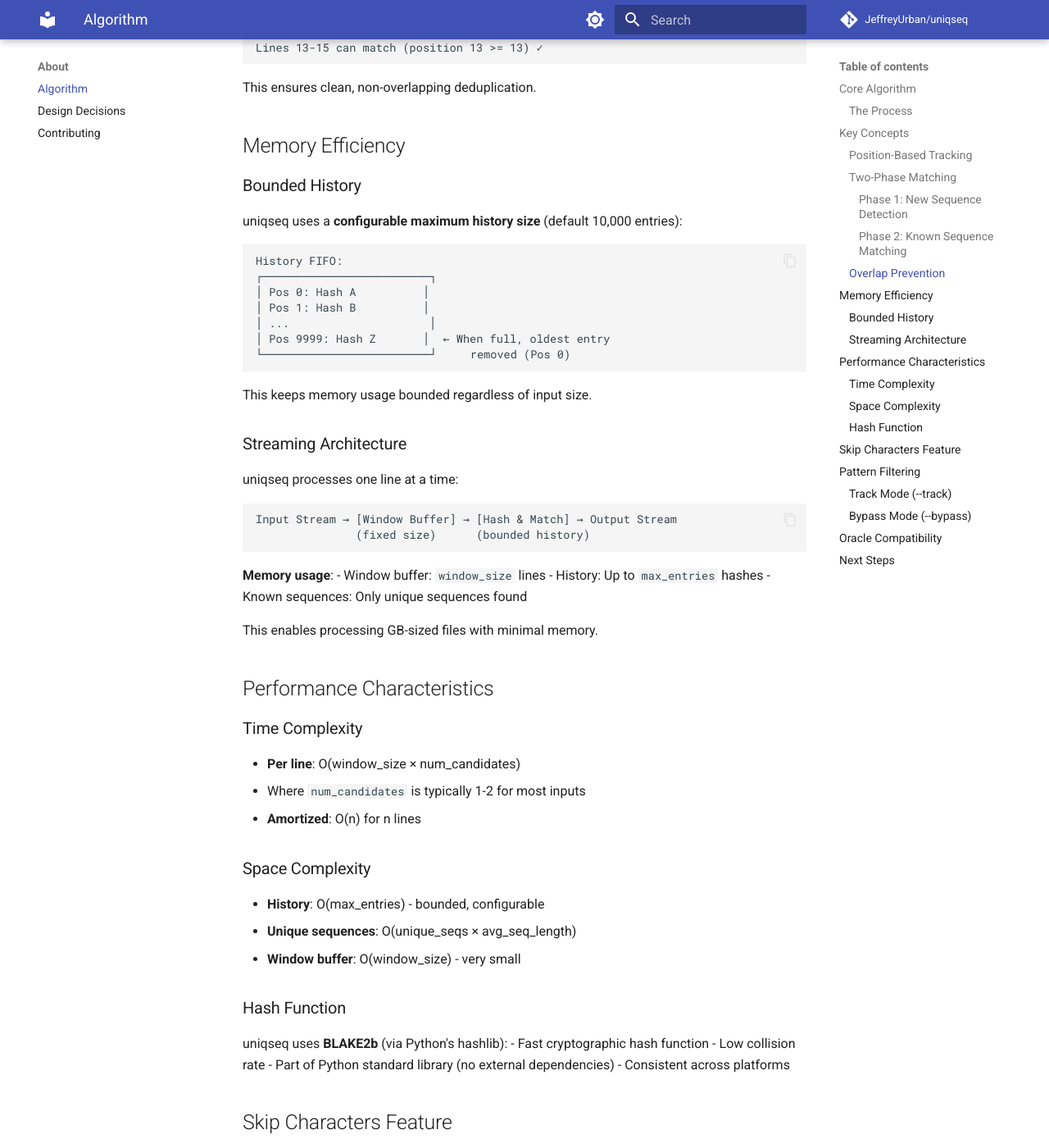
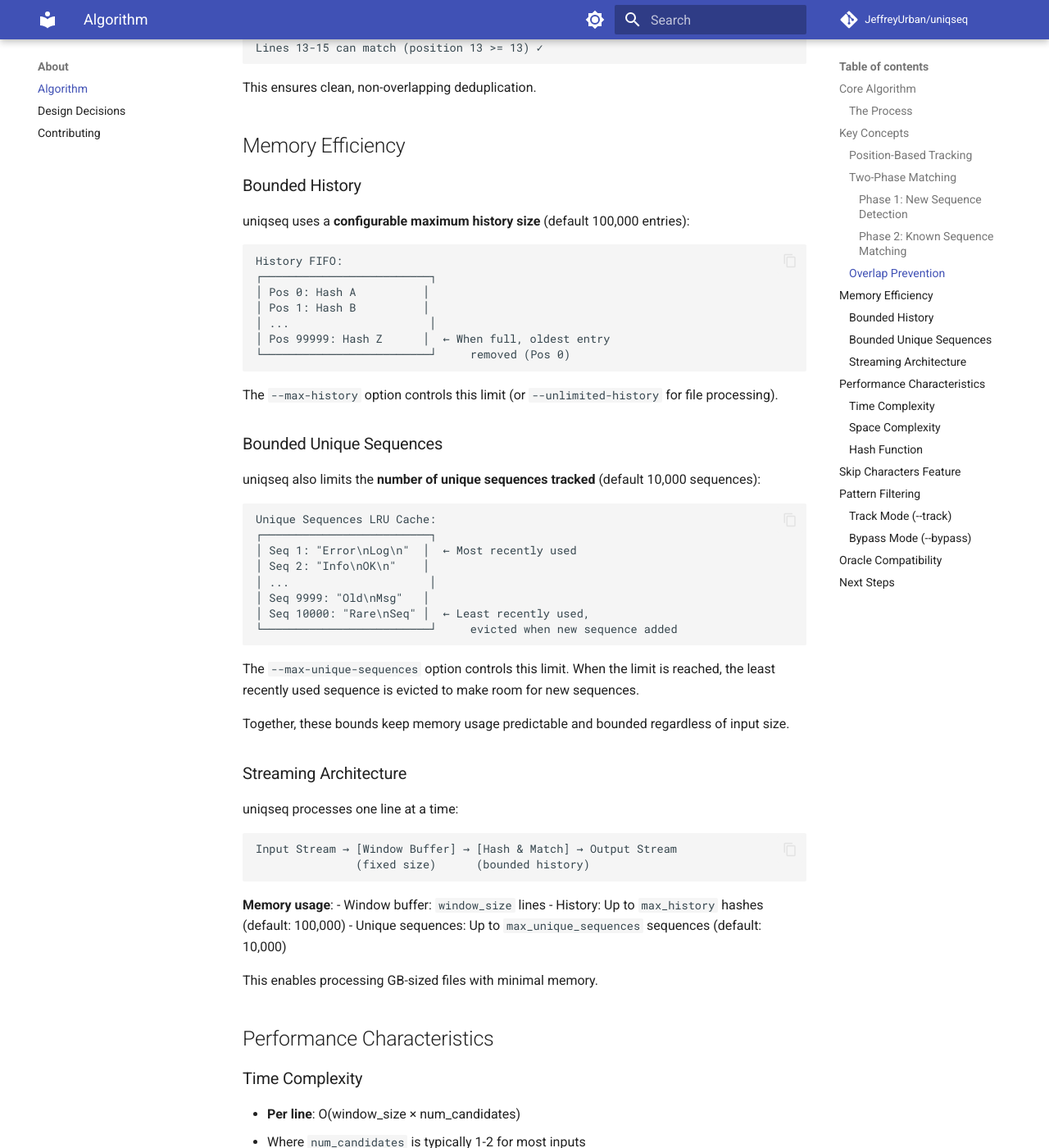
Before and after one commit to JeffreyUrban/uniqseq, an MkDocs documentation site: the page built from docs/about/algorithm.md, in a window 1280 px wide and 1400 px high, scrolled down 1878 px. Shown: the whole window at 82% size. Built offline with MkDocs 1.6.1 and Material for MkDocs 9.7.7, drawn with Linux system fonts in a browser that asks for light colours; comment, search, counter and statistics services are not loaded; some of the changed text lies outside the part shown.

Commit message:
feat: Add --max-unique-sequences configuration option
Add configuration for maximum number of unique sequences to track,
complementing the existing max-history option for window hashes.

**Implementation:**
- Add DEFAULT_MAX_UNIQUE_SEQUENCES constant (10,000)
- Add --max-unique-sequences CLI option with min validation
- Pass parameter through to UniqSeq constructor
- Include in stats output (both table and JSON formats)
- Include in library metadata

**Testing:**
- Add test_cli_custom_max_unique_sequences
- Update all save_metadata test calls with new parameter
- Verify parameter appears in stats output

**Documentation:**
- Update docs/about/algorithm.md with LRU eviction explanation
- Update docs/reference/cli.md with option documentation
- Document in memory efficiency and space complexity sections

Closes #<issue-number>

🤖 Generated with [Claude Code](https://claude.com/claude-code)

Co-Authored-By: Claude <noreply@anthropic.com>

````diff
--- a/docs/about/algorithm.md
+++ b/docs/about/algorithm.md
@@ -85,7 +85,7 @@ This ensures clean, non-overlapping deduplication.
 
 ### Bounded History
 
-uniqseq uses a **configurable maximum history size** (default 10,000 entries):
+uniqseq uses a **configurable maximum history size** (default 100,000 entries):
 
 ```
 History FIFO:
@@ -93,11 +93,30 @@ History FIFO:
 │ Pos 0: Hash A          │
 │ Pos 1: Hash B          │
 │ ...                     │
-│ Pos 9999: Hash Z       │  ← When full, oldest entry
+│ Pos 99999: Hash Z      │  ← When full, oldest entry
 └─────────────────────────┘     removed (Pos 0)
 ```
 
-This keeps memory usage bounded regardless of input size.
+The `--max-history` option controls this limit (or `--unlimited-history` for file processing).
+
+### Bounded Unique Sequences
+
+uniqseq also limits the **number of unique sequences tracked** (default 10,000 sequences):
+
+```
+Unique Sequences LRU Cache:
+┌─────────────────────────┐
+│ Seq 1: "Error\nLog\n"  │  ← Most recently used
+│ Seq 2: "Info\nOK\n"    │
+│ ...                     │
+│ Seq 9999: "Old\nMsg"   │
+│ Seq 10000: "Rare\nSeq" │  ← Least recently used,
+└─────────────────────────┘     evicted when new sequence added
+```
+
+The `--max-unique-sequences` option controls this limit. When the limit is reached, the least recently used sequence is evicted to make room for new sequences.
+
+Together, these bounds keep memory usage predictable and bounded regardless of input size.
 
 ### Streaming Architecture
 
@@ -110,8 +129,8 @@ Input Stream → [Window Buffer] → [Hash & Match] → Output Stream
 
 **Memory usage**:
 - Window buffer: `window_size` lines
-- History: Up to `max_entries` hashes
-- Known sequences: Only unique sequences found
+- History: Up to `max_history` hashes (default: 100,000)
+- Unique sequences: Up to `max_unique_sequences` sequences (default: 10,000)
 
 This enables processing GB-sized files with minimal memory.
 
@@ -125,8 +144,8 @@ This enables processing GB-sized files with minimal memory.
 
 ### Space Complexity
 
-- **History**: O(max_entries) - bounded, configurable
-- **Unique sequences**: O(unique_seqs × avg_seq_length)
+- **History**: O(max_history) - bounded, configurable (default: 100,000)
+- **Unique sequences**: O(max_unique_sequences × avg_seq_length) - bounded, configurable (default: 10,000)
 - **Window buffer**: O(window_size) - very small
 
 ### Hash Function
````
Also changed, not shown: docs/reference/cli.md (+11 -0 lines), 5 other files.
